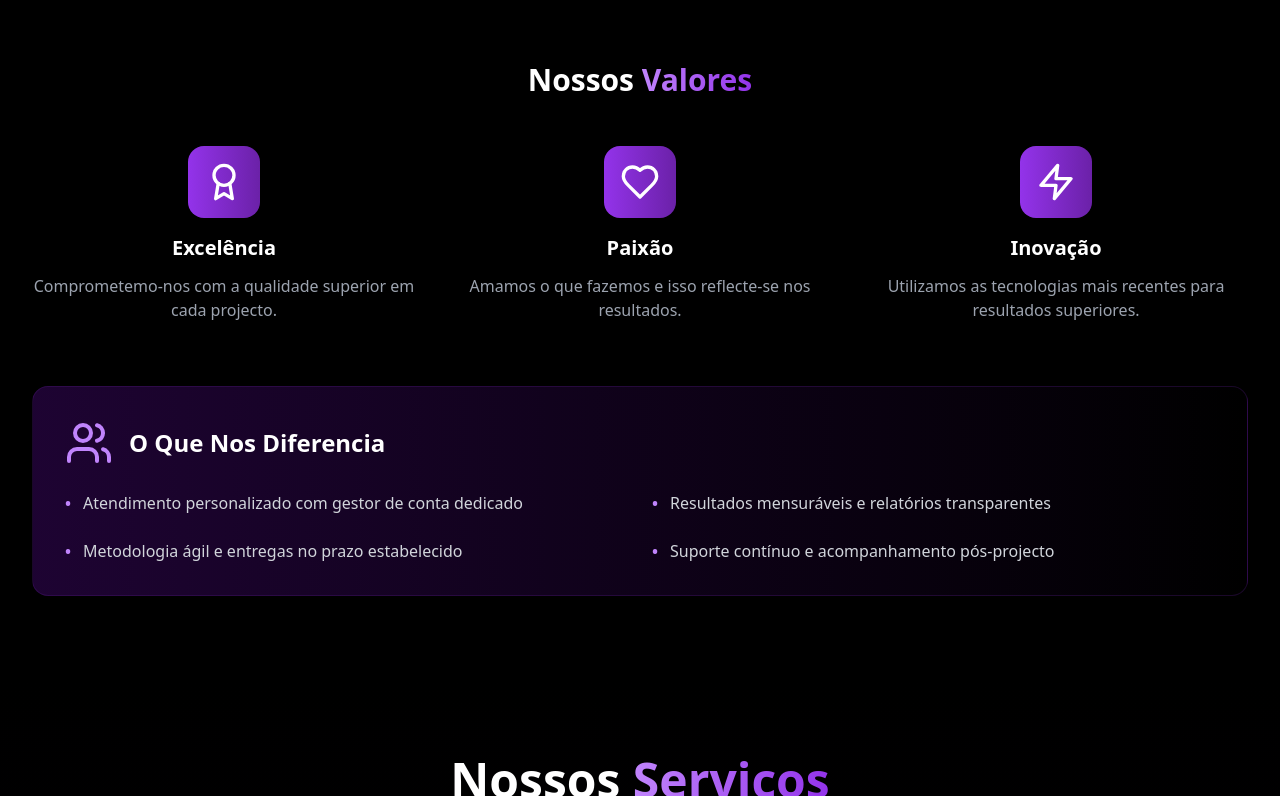
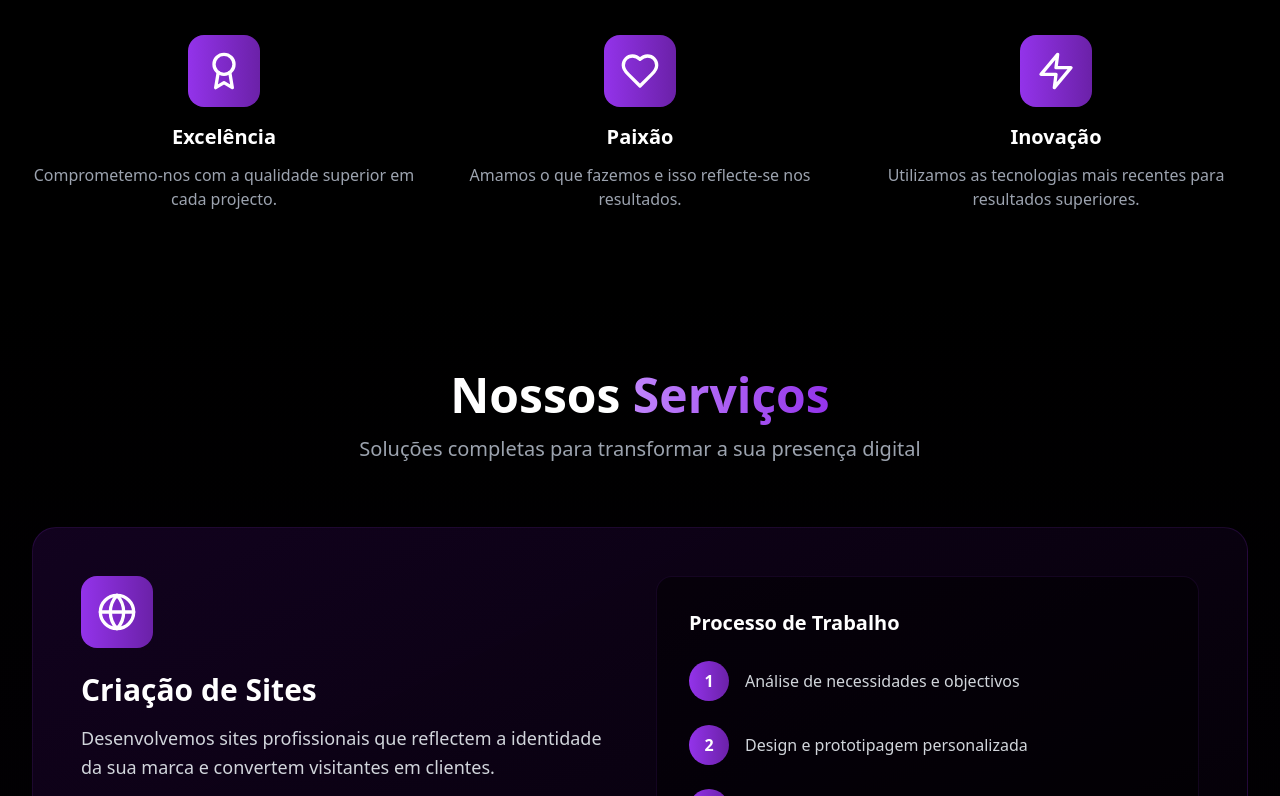
Before and after one commit to CLarckbean/Agencia-Monaco, a React (Vite) app: page / in a window 1280 px wide. Shown: the part 2877-3673 px from the top of the page. Built offline with nearby package versions, Linux system fonts and the light colour scheme.

Commit message:
Remove differentiation and mission sections from About
Deleted the 'O Que Nos Diferencia' section and removed paragraphs detailing the company's mission and differentiators from the About component to streamline content.

```diff
--- a/src/components/About.tsx
+++ b/src/components/About.tsx
@@ -28,13 +28,7 @@ export default function About() {
               Sobre a <span className="bg-gradient-to-r from-purple-400 to-purple-600 bg-clip-text text-transparent">Monaco</span>
             </h2>
             <p className="text-gray-300 text-lg mb-6 leading-relaxed">
-              Fundada com a missão de democratizar o acesso a serviços de marketing digital de qualidade premium, a Monaco nasceu da visão de transformar negócios através da tecnologia e criatividade.
-            </p>
-            <p className="text-gray-300 text-lg mb-6 leading-relaxed">
               Somos uma agência que combina estratégia, design e tecnologia para criar experiências digitais memoráveis. Cada projecto é tratado com dedicação exclusiva, garantindo que a sua marca se destaque num mercado cada vez mais competitivo.
-            </p>
-            <p className="text-gray-300 text-lg leading-relaxed">
-              Com uma equipa multidisciplinar de especialistas apaixonados por resultados, já ajudámos mais de 150 empresas a alcançarem o sucesso digital e a superarem as suas metas de crescimento.
             </p>
           </div>
 
@@ -89,33 +83,6 @@ export default function About() {
             })}
           </div>
         </div>
-
-        <div className="mt-16 bg-gradient-to-r from-purple-950/50 to-black border border-purple-900/30 rounded-2xl p-8">
-          <div className="flex items-center gap-4 mb-6">
-            <Users className="w-12 h-12 text-purple-400" />
-            <div>
-              <h3 className="text-2xl font-bold text-white">O Que Nos Diferencia</h3>
-            </div>
-          </div>
-          <div className="grid md:grid-cols-2 gap-6 text-gray-300">
-            <div className="flex gap-3">
-              <div className="text-purple-400 font-bold">•</div>
-              <p>Atendimento personalizado com gestor de conta dedicado</p>
-            </div>
-            <div className="flex gap-3">
-              <div className="text-purple-400 font-bold">•</div>
-              <p>Resultados mensuráveis e relatórios transparentes</p>
-            </div>
-            <div className="flex gap-3">
-              <div className="text-purple-400 font-bold">•</div>
-              <p>Metodologia ágil e entregas no prazo estabelecido</p>
-            </div>
-            <div className="flex gap-3">
-              <div className="text-purple-400 font-bold">•</div>
-              <p>Suporte contínuo e acompanhamento pós-projecto</p>
-            </div>
-          </div>
-        </div>
       </div>
     </section>
   );
```
